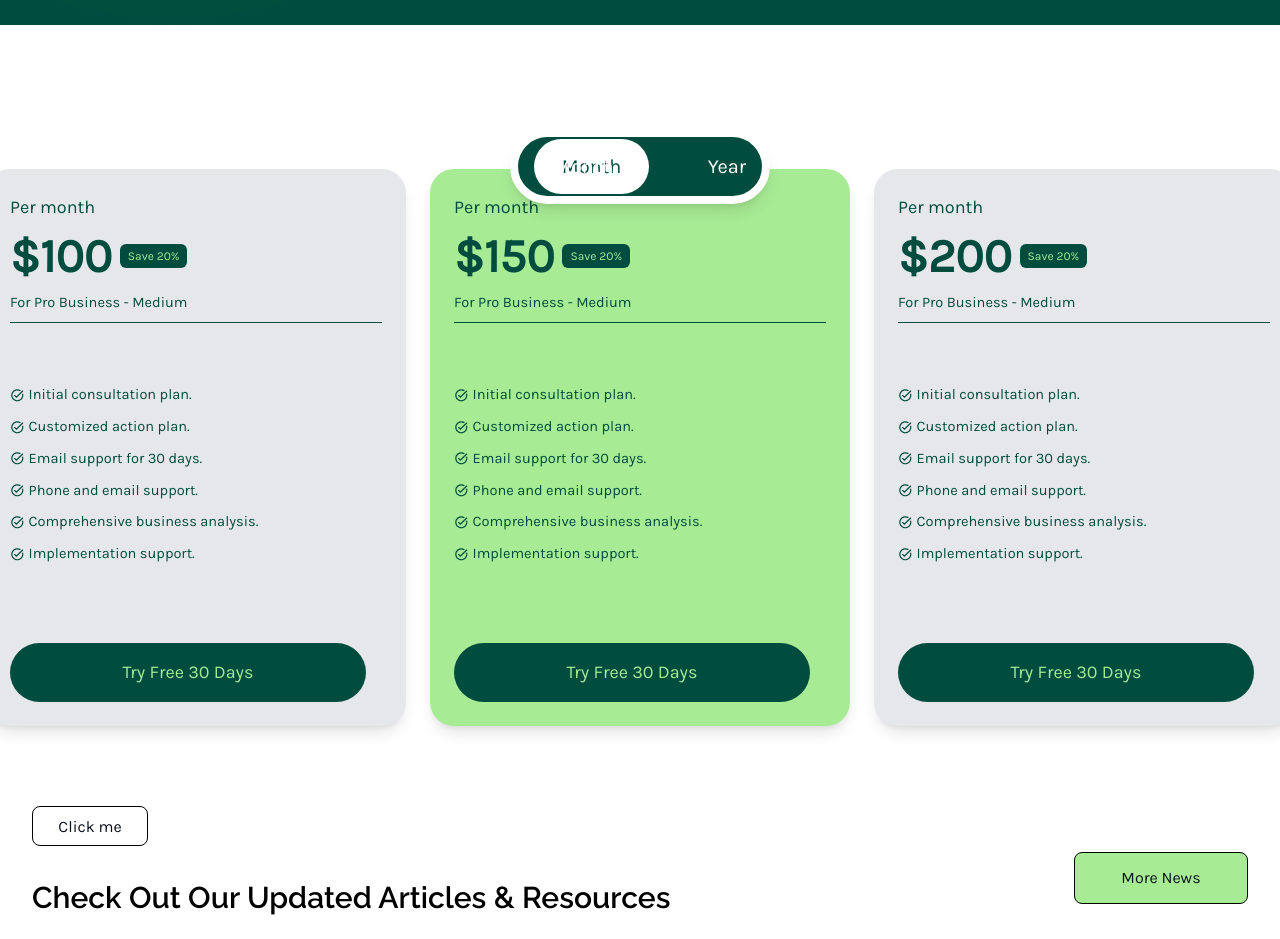
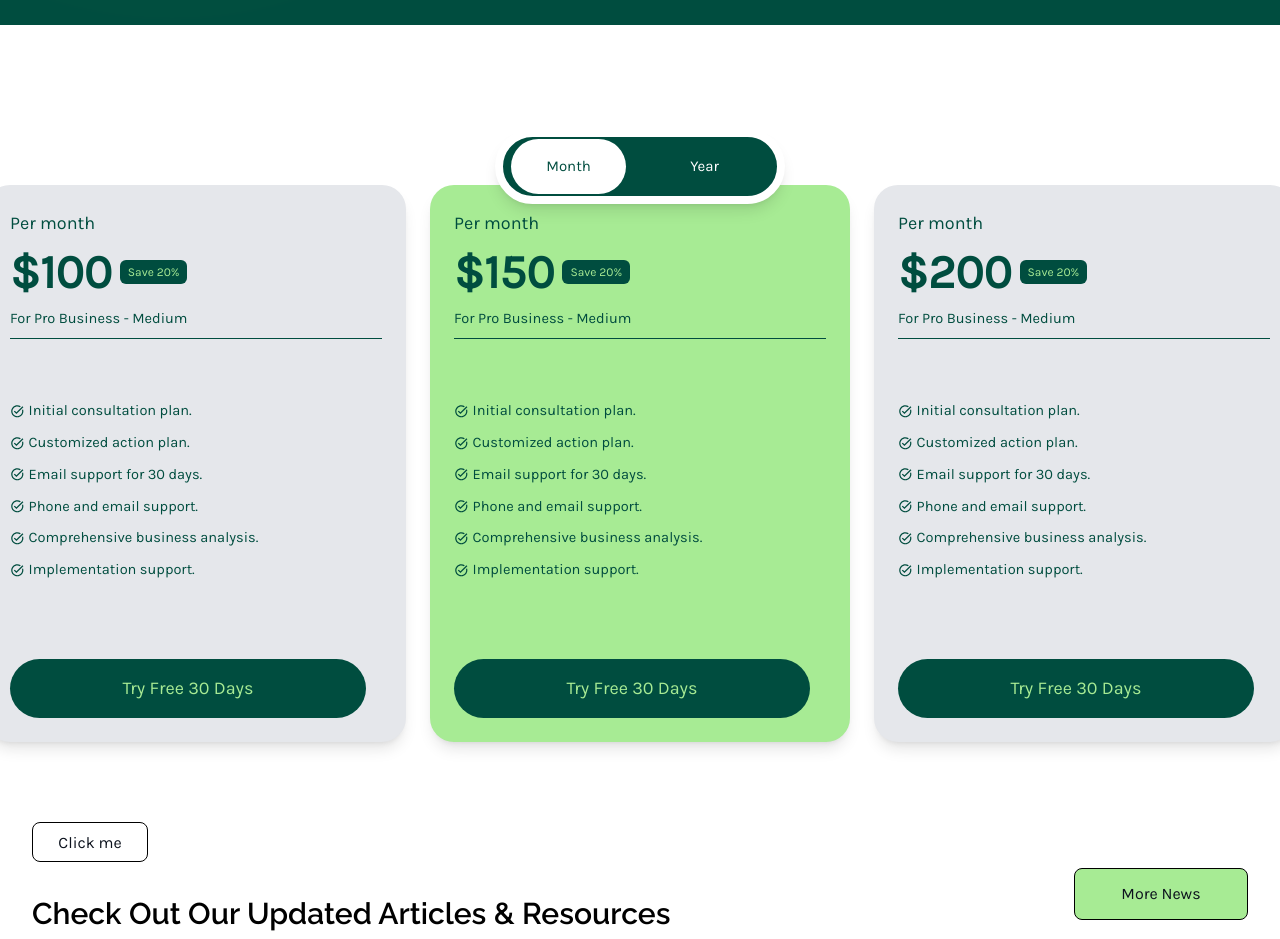
Before and after one commit to book-an-appoinment/client, a React (Vite) app: page / in a window 1280 px wide. Shown: the part 6820-7759 px from the top of the page. Built offline with nearby package versions, Linux system fonts and the light colour scheme.

Commit message:
pricing fixed

```diff
--- a/src/components/Home/pricing/PricingCard.jsx
+++ b/src/components/Home/pricing/PricingCard.jsx
@@ -1,4 +1,3 @@
-
 /* eslint-disable react/prop-types */
 import React from "react";
 
@@ -9,8 +8,7 @@ import { MdOutlineTaskAlt } from "react-icons/md";
 const PricingCard = ({ bgColor, price, planType }) => {
   return (
     <div
-
-      className={`w-[420px] h-[557px] ${bgColor} rounded-3xl flex flex-col p-6 shadow-lg absolute-top relative`}
+      className={`w-[420px] h-[557px] mt-4 ${bgColor} rounded-3xl flex flex-col p-6 shadow-lg absolute-top relative`}
     >
       {/* Toggle Button Placeholder */}
       <div className="absolute top-[-30px] left-1/2 transform -translate-x-1/2 z-10">
@@ -23,13 +21,10 @@ const PricingCard = ({ bgColor, price, planType }) => {
       {/* Per Month/Year Section */}
       <p className="text-lg text-[#004D3F] font-urbanist">{planType}</p>
 
-
       {/* Price Section */}
       <div className="flex items-center gap-2">
         <p className="font-raleway text-[47.39px] font-bold text-[#004D3F]">
-
           ${price}
-
         </p>
         <span className="bg-[#004D3F] text-[#A7EB94] text-xs font-urbanist px-2 py-1 rounded-md">
           Save 20%
--- a/src/components/Home/pricing/ToogleButton.tsx
+++ b/src/components/Home/pricing/ToogleButton.tsx
@@ -13,28 +13,27 @@ const ToggleButton = ({ onToggle }) => {
     <div className="relative flex flex-col items-center">
       {/* Toggle Button Container */}
       <div
-        className="w-[260px] h-[75px] bg-[#004D3F] flex items-center p-3 rounded-full cursor-pointer relative shadow-lg border-8 border-white"
+        className="w-[290px] h-[75px] bg-[#004D3F] flex items-center py-5 rounded-full cursor-pointer relative shadow-lg border-8 border-white"
         onClick={handleToggle}
       >
         {/* Toggle Indicator */}
         <div
-          className={`w-[115px] h-[55px] flex items-center justify-center rounded-full text-[#004D3F] font-raleway text-[20px] leading-[19.11px] transition-all duration-300 ${
-            isMonthly ? "bg-white ml-1" : "ml-[135px] bg-white"
+          className={`w-[115px] h-[55px] flex items-center justify-center rounded-full text-[#004D3F] font-raleway text-[15px] leading-[19.11px] transition-all duration-300 z-10 ${
+            isMonthly ? "bg-white ml-2" : "ml-[135px] bg-white"
           }`}
         >
           {isMonthly ? "Month" : "Year"}
         </div>
 
         {/* Static Text */}
-        <div className="absolute w-[240px] h-[60px] flex justify-between items-center px-6 text-[#FFFFFF] font-raleway text-[20px] leading-[19.11px] pointer-events-none">
-          <span>Month</span>
-          <span>Year</span>
+        <div className="absolute w-[240px] h-[60px] flex justify-between items-center px-6 text-[#FFFFFF] font-raleway text-[15px] leading-[19.11px] pointer-events-none">
+          <span className="text-[15px]">Month</span>
+          <span className="text-[15px]">Year</span>
         </div>
       </div>
 
       {/* Speech Tail (White Triangle) */}
       {/* <div className="w-0 h-0 border-l-[20px] border-l-transparent border-r-[20px] border-r-transparent border-t-[20px] border-t-white relative top-[-5px]"></div> */}
-
     </div>
   );
 };
```
